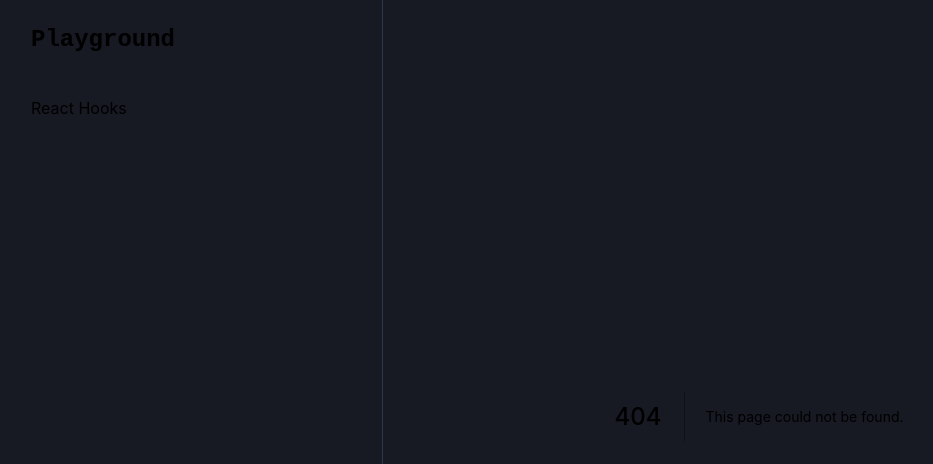
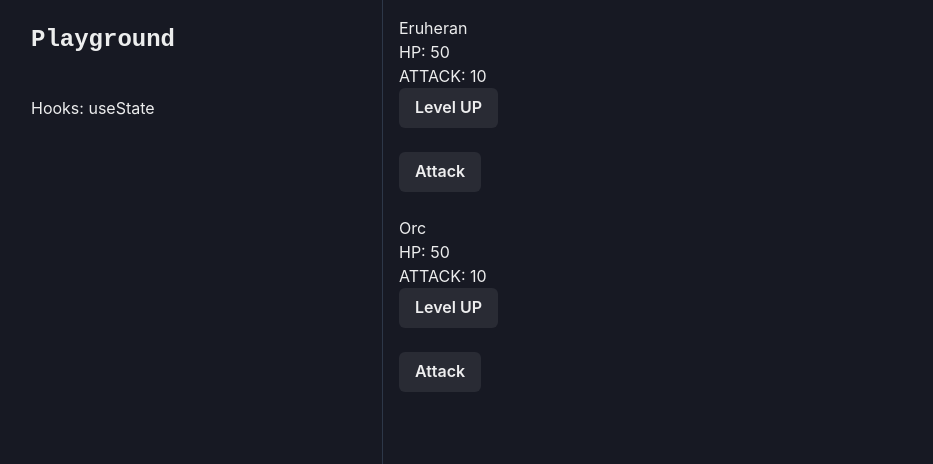
Before and after one commit to dominik-selmeci/react-nextjs-playground, a Next.js app: page /hooks/use-state in a window 1280 px wide. Before the commit this address had no page. Shown: the top 464 px of the page, without its empty margins (1-934 px from the left). Built offline with nearby package versions, Linux system fonts and the light colour scheme.

Commit message:
feat: add page useState

```diff
--- a/pages/components/PageLayout.tsx
+++ b/components/PageLayout.tsx
@@ -37,7 +37,7 @@ export function PageLayout({ children }: PageLayoutProps) {
         </DrawerContent>
       </Drawer>
       <MobileNav display={{ base: 'flex', md: 'none' }} onOpen={onOpen} />
-      <Box ml={{ base: 0, md: 60 }} p="4">
+      <Box ml={{ base: 0, md: 96 }} p="4">
         {children}
       </Box>
     </Box>
--- a/pages/components/Sidebar.tsx
+++ b/components/Sidebar.tsx
@@ -14,9 +14,12 @@ import { IconType } from 'react-icons'
 
 interface LinkItemProps {
   name: string
+  route: string
   icon?: IconType
 }
-const LINK_ITEMS: LinkItemProps[] = [{ name: 'React Hooks' }]
+const LINK_ITEMS: LinkItemProps[] = [
+  { name: 'Hooks: useState', route: '/hooks/use-state' },
+]
 
 interface SidebarProps extends BoxProps {
   onClose: () => void
@@ -25,11 +28,12 @@ interface SidebarProps extends BoxProps {
 interface NavItemProps extends FlexProps {
   icon?: IconType
   children: ReactNode
+  route: string
 }
-const NavItem = ({ icon, children, ...rest }: NavItemProps) => {
+const NavItem = ({ icon, children, route, ...rest }: NavItemProps) => {
   return (
     <Link
-      href="/hooks"
+      href={route}
       style={{ textDecoration: 'none' }}
       _focus={{ boxShadow: 'none' }}
     >
@@ -80,7 +84,9 @@ export function Sidebar({ onClose, ...rest }: SidebarProps) {
         <CloseButton display={{ base: 'flex', md: 'none' }} onClick={onClose} />
       </Flex>
       {LINK_ITEMS.map((link) => (
-        <NavItem key={link.name}>{link.name}</NavItem>
+        <NavItem key={link.name} route={link.route}>
+          {link.name}
+        </NavItem>
       ))}
     </Box>
   )
--- a/pages/_app.tsx
+++ b/pages/_app.tsx
@@ -1,6 +1,6 @@
 import type { AppProps } from 'next/app'
 import { ChakraProvider } from '@chakra-ui/react'
-import { PageLayout } from './components/PageLayout'
+import { PageLayout } from '../components/PageLayout'
 
 function MyApp({ Component, pageProps }: AppProps) {
   return (
--- /dev/null
+++ b/pages/hooks/use-state.tsx
@@ -0,0 +1,53 @@
+import { Box, Button } from '@chakra-ui/react'
+import { useState } from 'react'
+
+function Player(props: {
+  title: string
+  inithealth: number
+  doAttack: Function
+}) {
+  const { title, doAttack } = props
+  // you can use also function if the initial state is some slow computation
+  const [health, setHealth] = useState(() => 2 * 5 * 5)
+  const [attack, setAttack] = useState(10)
+
+  return (
+    <Box>
+      {title} <br />
+      HP: {health} <br />
+      ATTACK: {attack} <br />
+      <Button
+        onClick={() => {
+          setAttack((attack) => attack + Math.floor(Math.random() * 5)),
+            setHealth((health) => health + Math.floor(Math.random() * 5))
+        }}
+      >
+        Level UP
+      </Button>
+      <br />
+      <br />
+      <Button onClick={() => doAttack(attack)}>Attack</Button>
+    </Box>
+  )
+}
+
+export default function UseState() {
+  const eruheranAttaks = (attack: number) => {
+    console.log('Eruheran attacks: ', attack)
+  }
+  const orcAttaks = (attack: number) => {
+    console.log('Orc attacks: ', attack)
+  }
+
+  return (
+    <>
+      <Player
+        title="Eruheran"
+        inithealth={22}
+        doAttack={eruheranAttaks}
+      ></Player>
+      <br />
+      <Player title="Orc" inithealth={14} doAttack={orcAttaks}></Player>
+    </>
+  )
+}
```
Also changed, not shown: components/MobileNav.tsx (renamed from pages/components/MobileNav.tsx).
